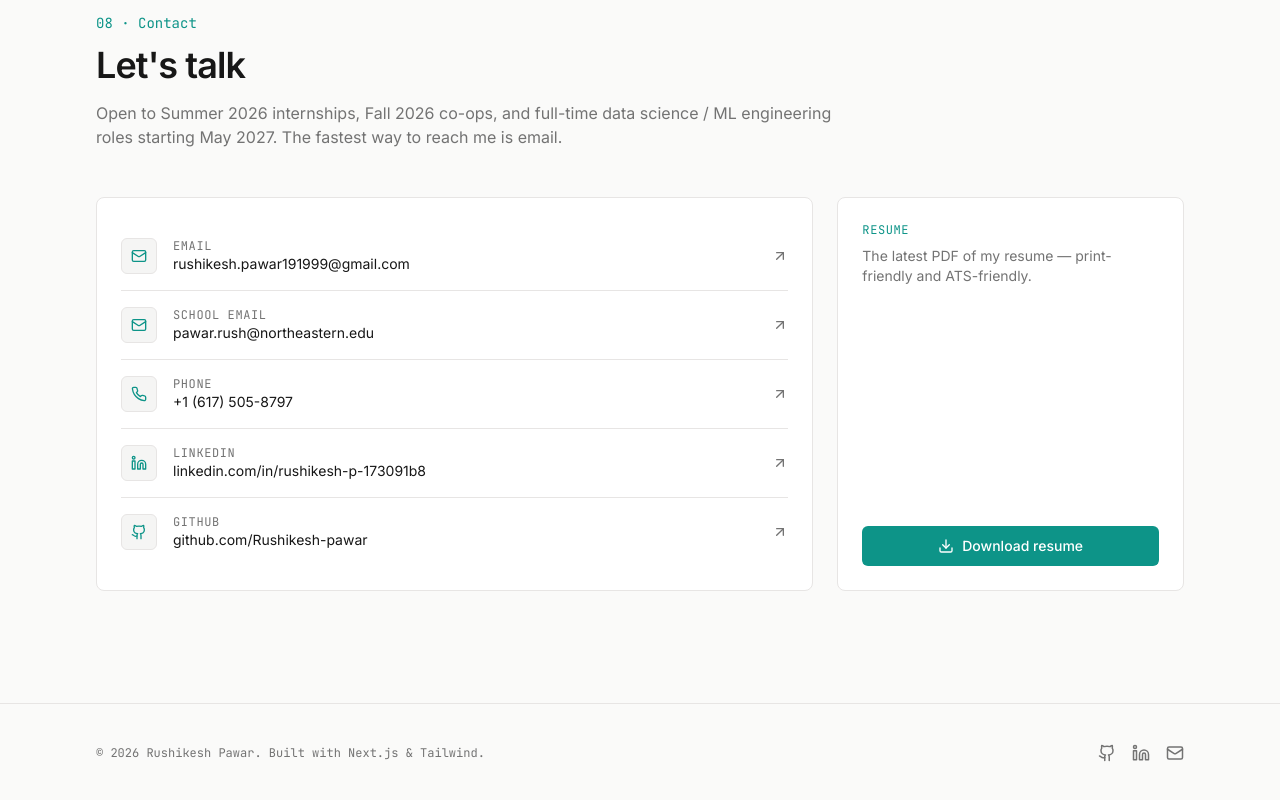
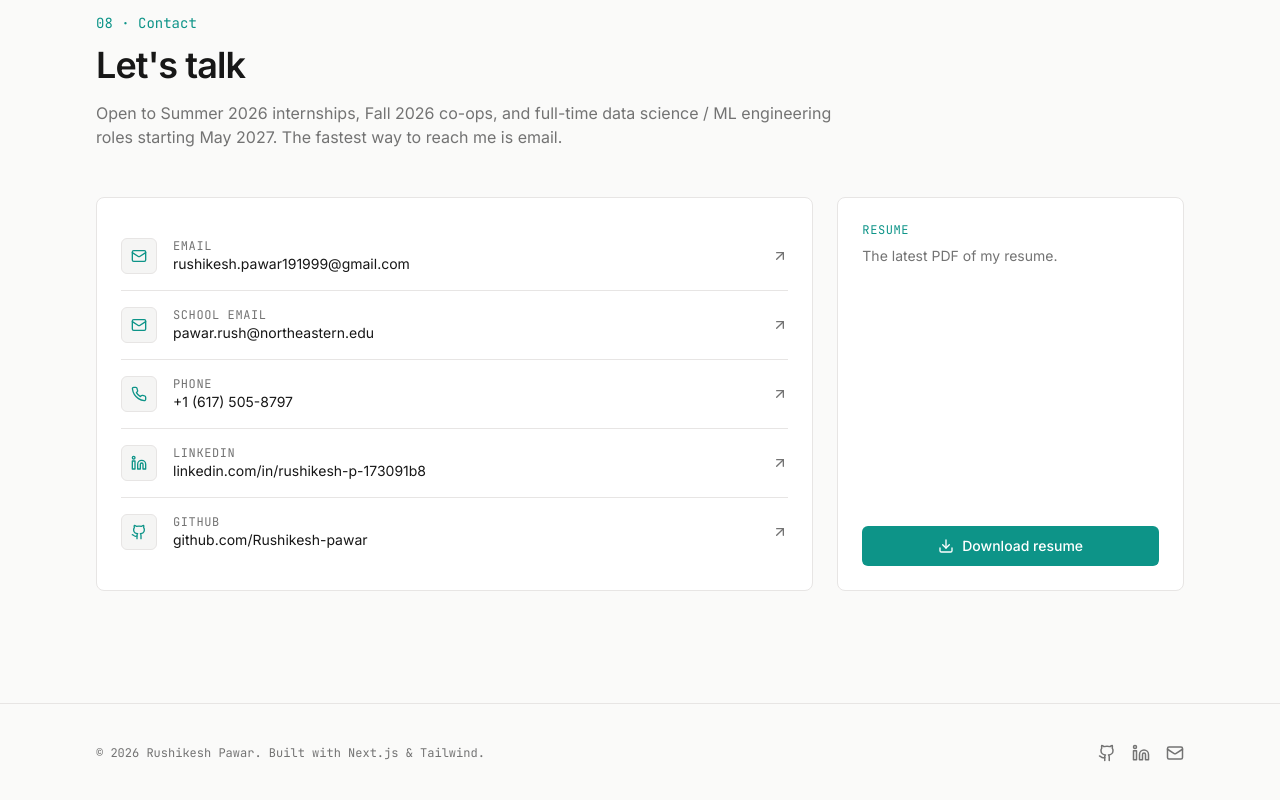
Before and after one commit to Rushikesh-pawar/Personal-Protfolio, a Next.js app: page / in a window 1280 px wide. Shown: the part 8836-9636 px from the top of the page. Built offline with nearby package versions, Linux system fonts and the light colour scheme.

Commit message:
few changes

```diff
--- a/components/ContactSection.tsx
+++ b/components/ContactSection.tsx
@@ -89,7 +89,7 @@ export function ContactSection() {
               Resume
             </h3>
             <p className="text-sm text-muted">
-              The latest PDF of my resume — print-friendly and ATS-friendly.
+              The latest PDF of my resume.
             </p>
           </div>
           <Link
```
